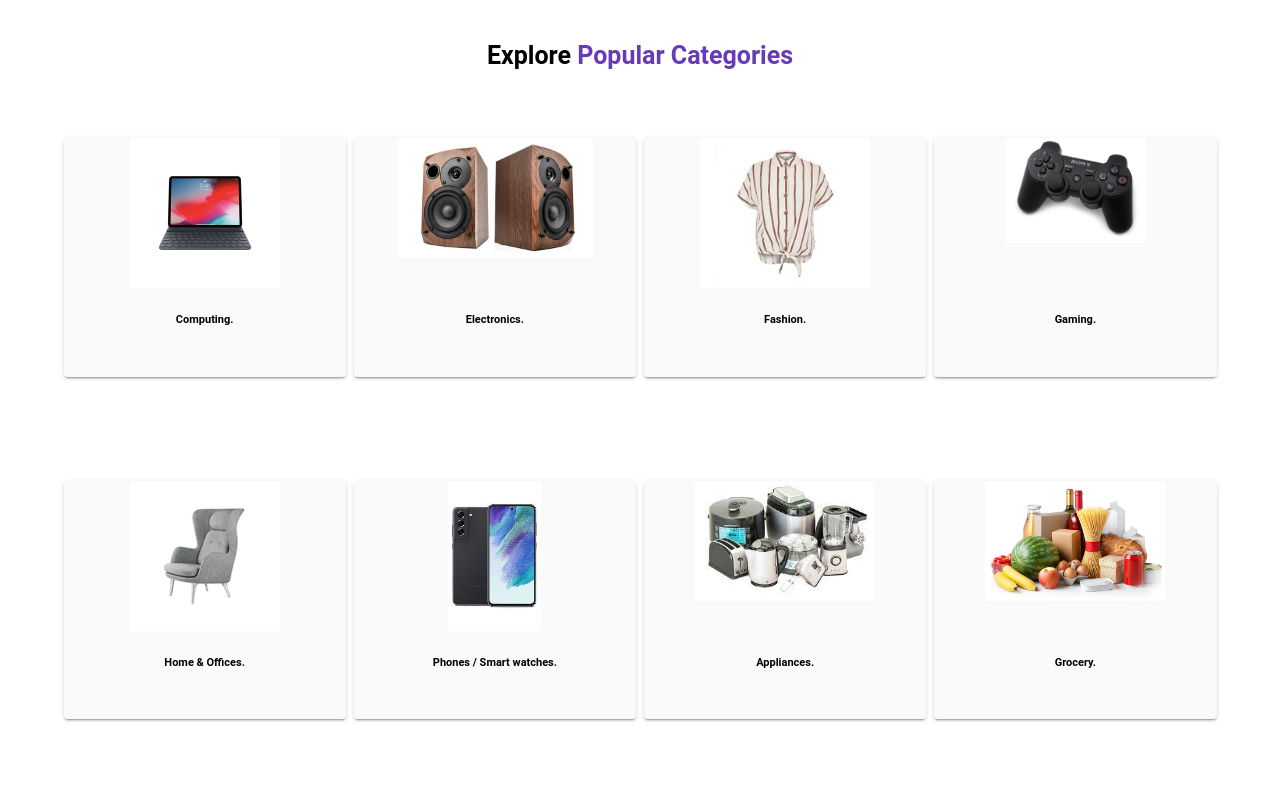
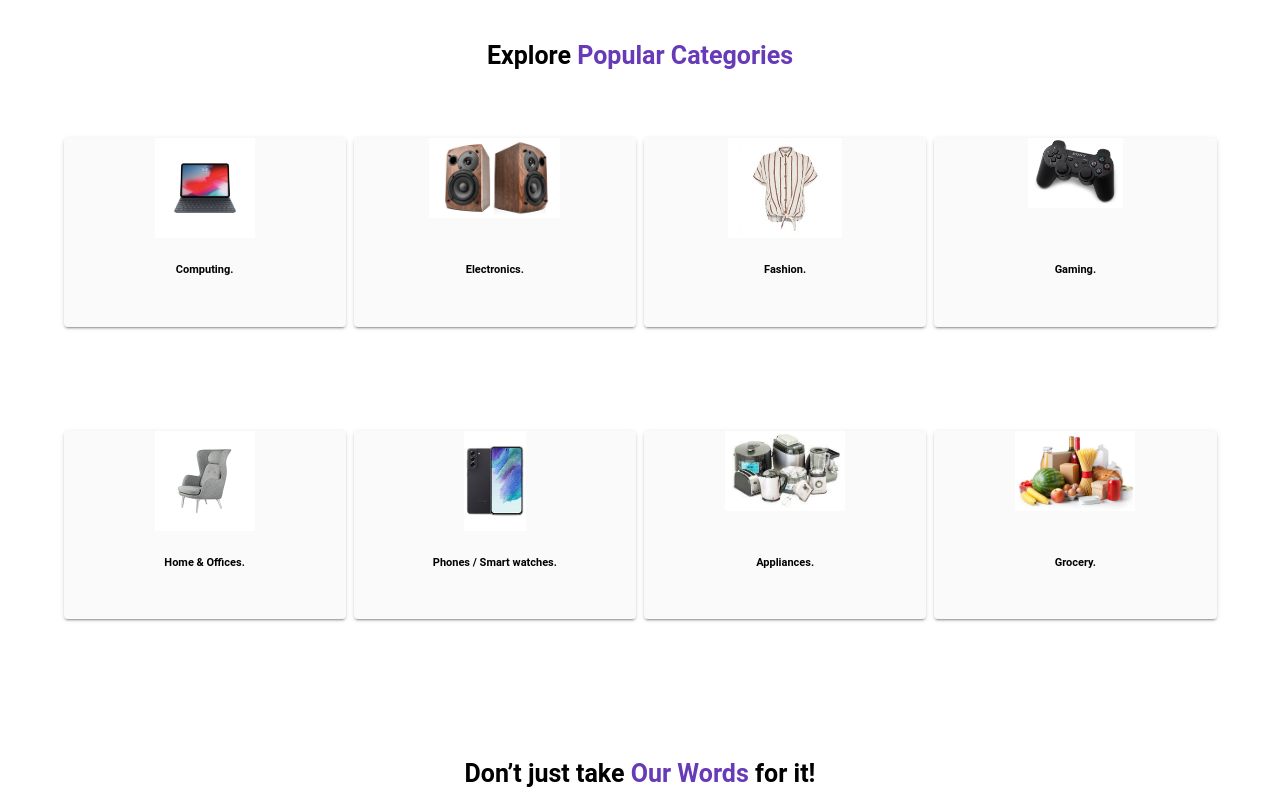
Before and after one commit to viccy2/Fuoye_Market, a Vue app in the folder clientend/: page / in a window 1280 px wide. Shown: the part 1740-2540 px from the top of the page. Built offline with nearby package versions, Linux system fonts and the light colour scheme; a web font is replaced by a local one.

Commit message:
added new update to the home view

```diff
--- a/clientend/src/views/HomeView.vue
+++ b/clientend/src/views/HomeView.vue
@@ -339,8 +339,8 @@
                 <center>
                   <v-card
                       class="mx-auto grey lighten-5"
-                      max-width="">
-                <v-carousel  height="150" cycle hide-delimiters :show-arrows="false">
+                      max-width="300">
+                <v-carousel  height="100" cycle hide-delimiters :show-arrows="false">
                   <v-carousel-item >
                     <img src="../assets/images/product-3b.jpg" style="height:100%;margin-top:px;" >
                   </v-carousel-item>
@@ -358,8 +358,8 @@
                 <center>
                   <v-card
                       class="mx-auto grey lighten-5"
-                      max-width="">
-                <v-carousel  height="150" cycle hide-delimiters :show-arrows="false">
+                      max-width="300">
+                <v-carousel  height="100" cycle hide-delimiters :show-arrows="false">
                   <v-carousel-item >
                     <img src="../assets/images/img8.jpg" style="height:70%;margin-top:px;" >
                   </v-carousel-item>
@@ -376,8 +376,8 @@
                 <center>
                   <v-card
                       class="mx-auto grey lighten-5"
-                      max-width="">
-                <v-carousel  height="150" cycle hide-delimiters :show-arrows="false">
+                      max-width="300">
+                <v-carousel  height="100" cycle hide-delimiters :show-arrows="false">
                   <v-carousel-item >
                     <img src="../assets/images/product-41.jpg" style="height:100%;margin-top:px;" >
                   </v-carousel-item>
@@ -394,8 +394,8 @@
                 <center>
                   <v-card
                       class="mx-auto grey lighten-5"
-                      max-width="">
-                <v-carousel  height="150" cycle hide-delimiters :show-arrows="false">
+                      max-width="300">
+                <v-carousel  height="100" cycle hide-delimiters :show-arrows="false">
                   <v-carousel-item >
                     <img src="../assets/images/img1.jpg" style="height:70%;margin-top:px;" >
                   </v-carousel-item>
@@ -412,8 +412,8 @@
                 <center>
                   <v-card
                       class="mx-auto grey lighten-5"
-                      max-width="">
-                <v-carousel  height="150" cycle hide-delimiters :show-arrows="false">
+                      max-width="300">
+                <v-carousel  height="100" cycle hide-delimiters :show-arrows="false">
                   <v-carousel-item >
                     <img src="../assets/images/product-3.jpg" style="height:100%;margin-top:px;" >
                   </v-carousel-item>
@@ -430,8 +430,8 @@
                 <center>
                   <v-card
                       class="mx-auto grey lighten-5"
-                      max-width="">
-                <v-carousel  height="150" cycle hide-delimiters :show-arrows="false">
+                      max-width="300">
+                <v-carousel  height="100" cycle hide-delimiters :show-arrows="false">
                   <v-carousel-item >
                     <img src="../assets/images/n33.jpg" style="height:100%;margin-top:px;" >
                   </v-carousel-item>
@@ -448,8 +448,8 @@
                 <center>
                   <v-card
                       class="mx-auto grey lighten-5"
-                      max-width="">
-                <v-carousel  height="150" cycle hide-delimiters :show-arrows="false">
+                      max-width="300">
+                <v-carousel  height="100" cycle hide-delimiters :show-arrows="false">
                   <v-carousel-item >
                     <img src="../assets/images/img3.jpg" style="height:80%;margin-top:px;" >
                   </v-carousel-item>
@@ -466,8 +466,8 @@
                 <center>
                   <v-card
                       class="mx-auto grey lighten-5"
-                      max-width="">
-                <v-carousel  height="150" cycle hide-delimiters :show-arrows="false">
+                      max-width="300">
+                <v-carousel  height="100" cycle hide-delimiters :show-arrows="false">
                   <v-carousel-item >
                     <img src="../assets/images/img4.jpg" style="height:80%;margin-top:px;" >
                   </v-carousel-item>
@@ -795,9 +795,9 @@
             <div>
               <v-layout row wrap>
               <v-flex md4 lg4>
-                <v-card class="ma-3 animate__animated animate__fadeIn" color="" height="310" flat>
-                  <v-card-text class="font-weight-bold font-italic" style="font-size:13px;color:black">
-                     "I love using <span class="font-italic" style="color:#673AB7">FuoyeMarket</span> to sell items to campus students. The platform is user-friendly and makes it easy to list items and communicate with potential buyers. Plus, I love that it's focused on the campus community, so I know that my items are being sold to other students who need them.
+                <v-card class="ma-3 animate__animated animate__fadeIn card-with-gradients" color="" height="310" flat>
+                  <v-card-text class="font-weight-bold font-italic" style="font-size:13px;color:white">
+                     "I love using <span class="font-italic" style="color:#2E3192">FuoyeMarket</span> to sell items to campus students. The platform is user-friendly and makes it easy to list items and communicate with potential buyers. Plus, I love that it's focused on the campus community, so I know that my items are being sold to other students who need them.
                      I've had great success selling on this site and plan to continue using it in the future."
                   </v-card-text>
                   <v-card-actions>
@@ -817,9 +817,9 @@
 
 
               <v-flex md4 lg4>
-                <v-card class="ma-3 animate__animated animate__fadeIn" flat height="310">
-                  <v-card-text class="font-weight-bold font-italic" style="font-size:13px;color:black">
-                    " As a campus student, I was hesitant to buy items from other students online, but <span class="font-italic" style="color:#673AB7">FuoyeMarket</span> changed my mind. The platform is secure and reliable, and I feel confident buying items from other students on the site. I appreciate that the platform is focused on the campus community, so I know that I'm supporting my peers when I make purchases.
+                <v-card class="ma-3 animate__animated animate__fadeIn card-with-gradients" flat height="310">
+                  <v-card-text class="font-weight-bold font-italic" style="font-size:13px;color:white">
+                    " As a campus student, I was hesitant to buy items from other students online, but <span class="font-italic" style="color:#2E3192">FuoyeMarket</span> changed my mind. The platform is secure and reliable, and I feel confident buying items from other students on the site. I appreciate that the platform is focused on the campus community, so I know that I'm supporting my peers when I make purchases.
                      Overall, I highly recommend this site to other campus students who are looking for a convenient and affordable way to buy and sell items."
                   </v-card-text>
                   <v-card-actions>
@@ -836,9 +836,9 @@
               </v-flex>
 
               <v-flex md4 lg4>
-                <v-card class="ma-3 animate__animated animate__fadeIn" flat height="310">
-                  <v-card-text class="font-weight-bold font-italic" style="font-size:13px;color:black">
-                    <span class="font-italic" style="color:#673AB7">"FuoyeMarket</span>is a game-changer for me as a campus student. I used to struggle to find affordable and convenient ways to sell items with my peers, but now I can easily connect with other students on this platform.
+                <v-card class="ma-3 animate__animated animate__fadeIn card-with-gradients" flat height="310">
+                  <v-card-text class="font-weight-bold font-italic" style="font-size:13px;color:white">
+                    <span class="font-italic" style="color:#2E3192">"FuoyeMarket</span>is a game-changer for me as a campus student. I used to struggle to find affordable and convenient ways to sell items with my peers, but now I can easily connect with other students on this platform.
                     It's great to have a place where I can sell everything from textbooks to furniture, and I've saved so much money by using this platform!".
                   </v-card-text>
                   <v-card-actions>
```
